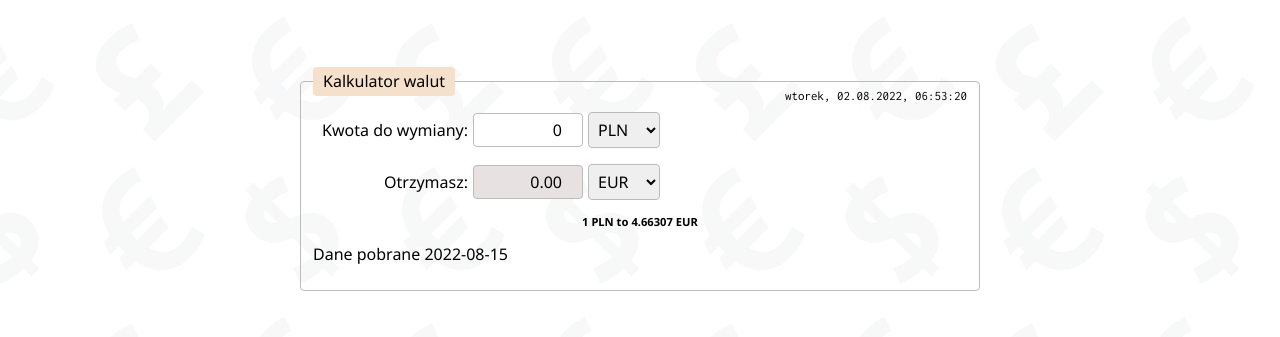
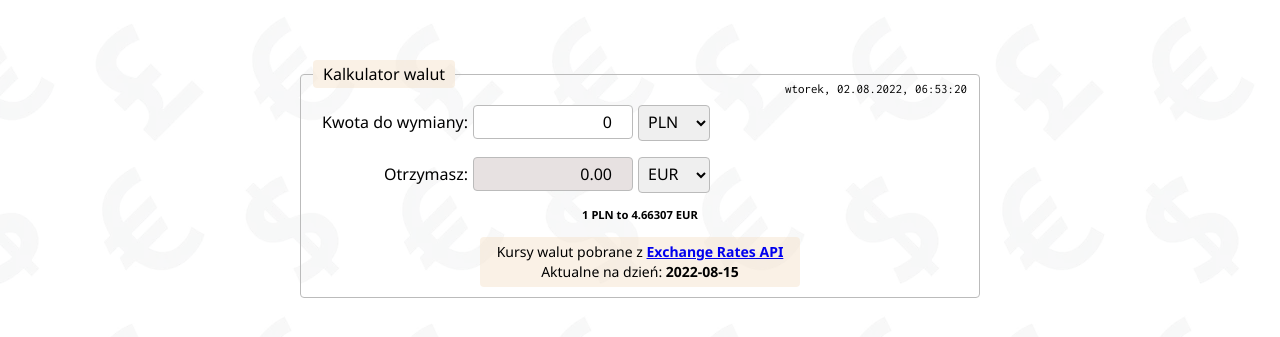
Before and after one commit to golosgit/currency-converter-react, a React (Create React App) app: page / in a window 1280 px wide. Shown: the part 221-558 px from the top of the page. Built offline with nearby package versions, Linux system fonts and the light colour scheme.

Commit message:
added FetchInfo component and improved styling

```diff
--- /dev/null
+++ b/src/Form/FetchInfo/index.js
@@ -0,0 +1,17 @@
+import { Wrapper, FetchText, StyledText } from "./styled.js";
+
+export const FetchInfo = ({ date }) => {
+  return (
+    <Wrapper>
+      <FetchText>
+        Kursy walut pobrane z&nbsp;
+        <StyledText as="a" href="https://exchangeratesapi.io/" target="_blank" rel="noopener noreferrer">
+          Exchange Rates API
+        </StyledText>
+      </FetchText>
+      <FetchText>
+        Aktualne na dzień: <StyledText>{date}</StyledText>
+      </FetchText>
+    </Wrapper>
+  );
+};
--- /dev/null
+++ b/src/Form/FetchInfo/styled.js
@@ -0,0 +1,20 @@
+import styled from "styled-components";
+
+export const Wrapper = styled.div`
+  text-align: center;
+  font-size: 14px;
+  background-color: #f5e1cb7a;
+  border-radius: 4px;
+  width: 320px;
+  margin: 15px auto 0;
+  padding: 5px;
+`;
+
+export const FetchText = styled.p`
+  margin: 0;
+  padding: 2px;
+`;
+
+export const StyledText = styled.span`
+  font-weight: 700;
+`;
--- a/src/Form/Result/index.js
+++ b/src/Form/Result/index.js
@@ -7,7 +7,7 @@
         Otrzymasz:
       </Label>
       <Input
-        result
+        resultInput
         type="number"
         value={
           checkCurrenciesType() ?
--- a/src/Form/index.js
+++ b/src/Form/index.js
@@ -2,6 +2,7 @@
 import { DateTime } from "./DateTime";
 import { ResultInfo } from "./ResultInfo";
 import { Result } from "./Result";
+import { FetchInfo } from "./FetchInfo";
 import { Fieldset, Label, Input, Select, Legend } from "./styled.js";
 import { useExternalCurrencies } from "./useExternalCurrencies";
 
@@ -57,7 +58,7 @@
           resultCurrency={resultCurrency}
           checkCurrenciesType={checkCurrenciesType}
         />
-        <p>Dane pobrane {date}</p>
+        <FetchInfo date={date} />
       </Fieldset>
     </form>
   );
--- a/src/Form/styled.js
+++ b/src/Form/styled.js
@@ -15,14 +15,14 @@
 
 export const Input = styled.input`
   border: 1px solid #bbb;
-  width: 110px;
+  width: 160px;
   border-radius: 4px;
   padding: 5px;
   line-height: normal;
   text-align: right;
 
-  ${({ result }) =>
-    result &&
+  ${({ resultInput }) =>
+    resultInput &&
     css`
       background-color: rgb(231, 225, 225);
     `}
@@ -37,6 +37,6 @@
 
 export const Legend = styled.legend`
   padding: 5px 10px;
-  background-color: #f5e1cb;
+  background-color: #f5e1cb7a;
   border-radius: 4px;
 `;
```
